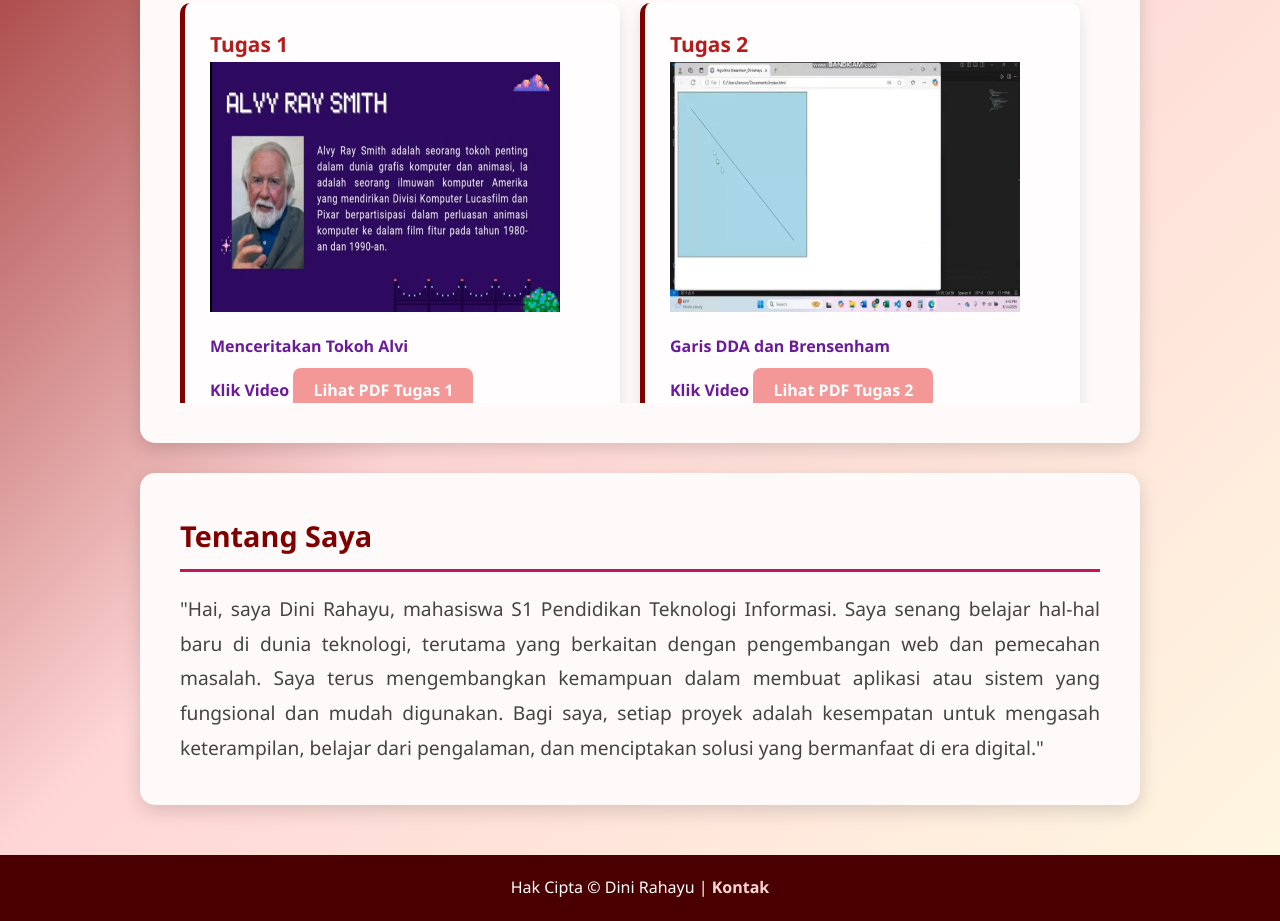
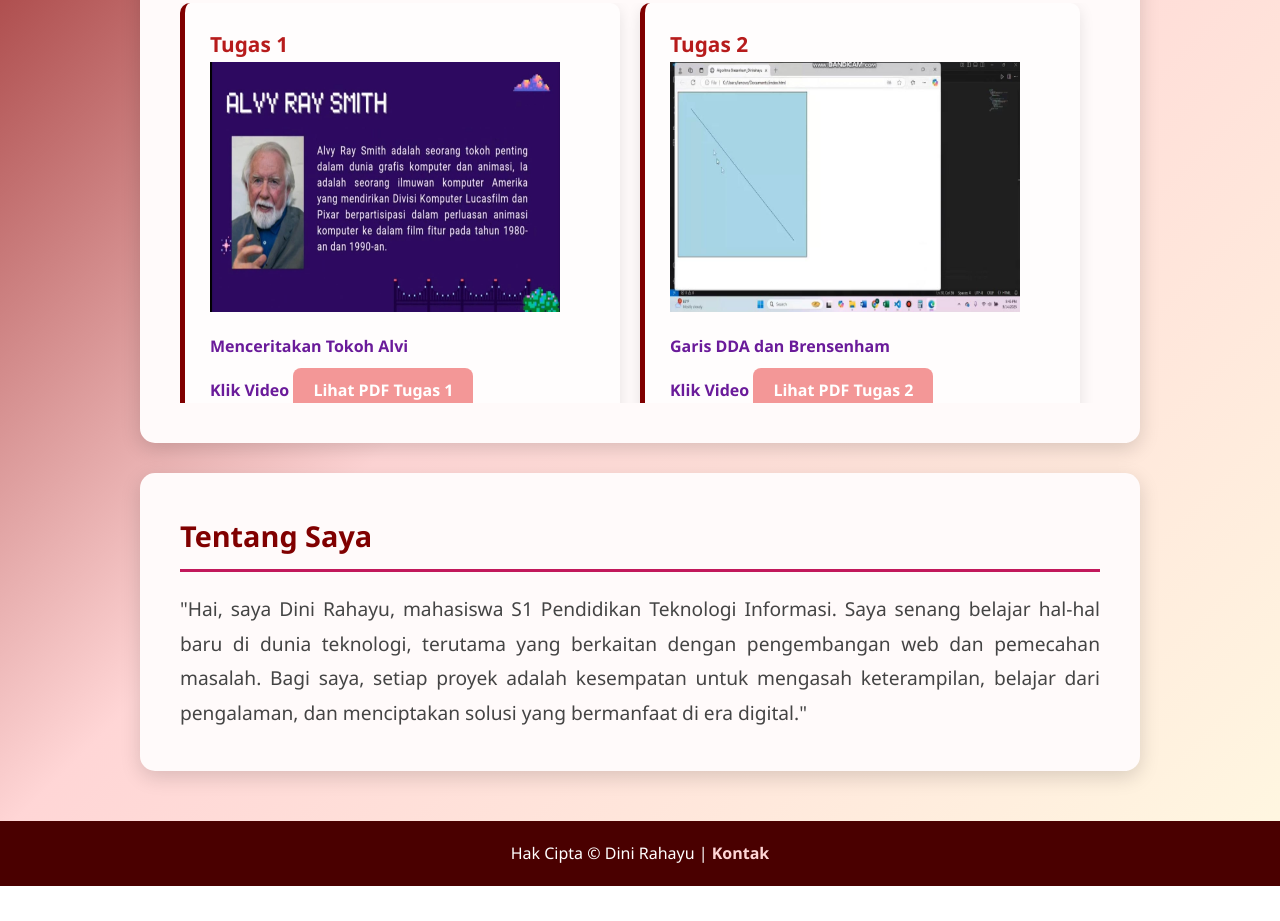
Before and after one commit to 2413025056/dinirahayu, a plain HTML site: page index.html in a window 1280 px wide. Shown: the part 493-1414 px from the top of the page. After the commit the page ends 1379 px from the top, so only its background shows below. Drawn offline with Linux system fonts and the light colour scheme.

Commit message:
Update index.html

```diff
--- a/index.html
+++ b/index.html
@@ -289,7 +289,7 @@
   <div class="section fade-in delay-3">
     <h2>Tentang Saya</h2>
     <p class="tentang">
-      "Hai, saya Dini Rahayu, mahasiswa S1 Pendidikan Teknologi Informasi. Saya senang belajar hal-hal baru di dunia teknologi, terutama yang berkaitan dengan pengembangan web dan pemecahan masalah. Saya terus mengembangkan kemampuan dalam membuat aplikasi atau sistem yang fungsional dan mudah digunakan. Bagi saya, setiap proyek adalah kesempatan untuk mengasah keterampilan, belajar dari pengalaman, dan menciptakan solusi yang bermanfaat di era digital."
+      "Hai, saya Dini Rahayu, mahasiswa S1 Pendidikan Teknologi Informasi. Saya senang belajar hal-hal baru di dunia teknologi, terutama yang berkaitan dengan pengembangan web dan pemecahan masalah. Bagi saya, setiap proyek adalah kesempatan untuk mengasah keterampilan, belajar dari pengalaman, dan menciptakan solusi yang bermanfaat di era digital."
     </p>
   </div>
 
```
